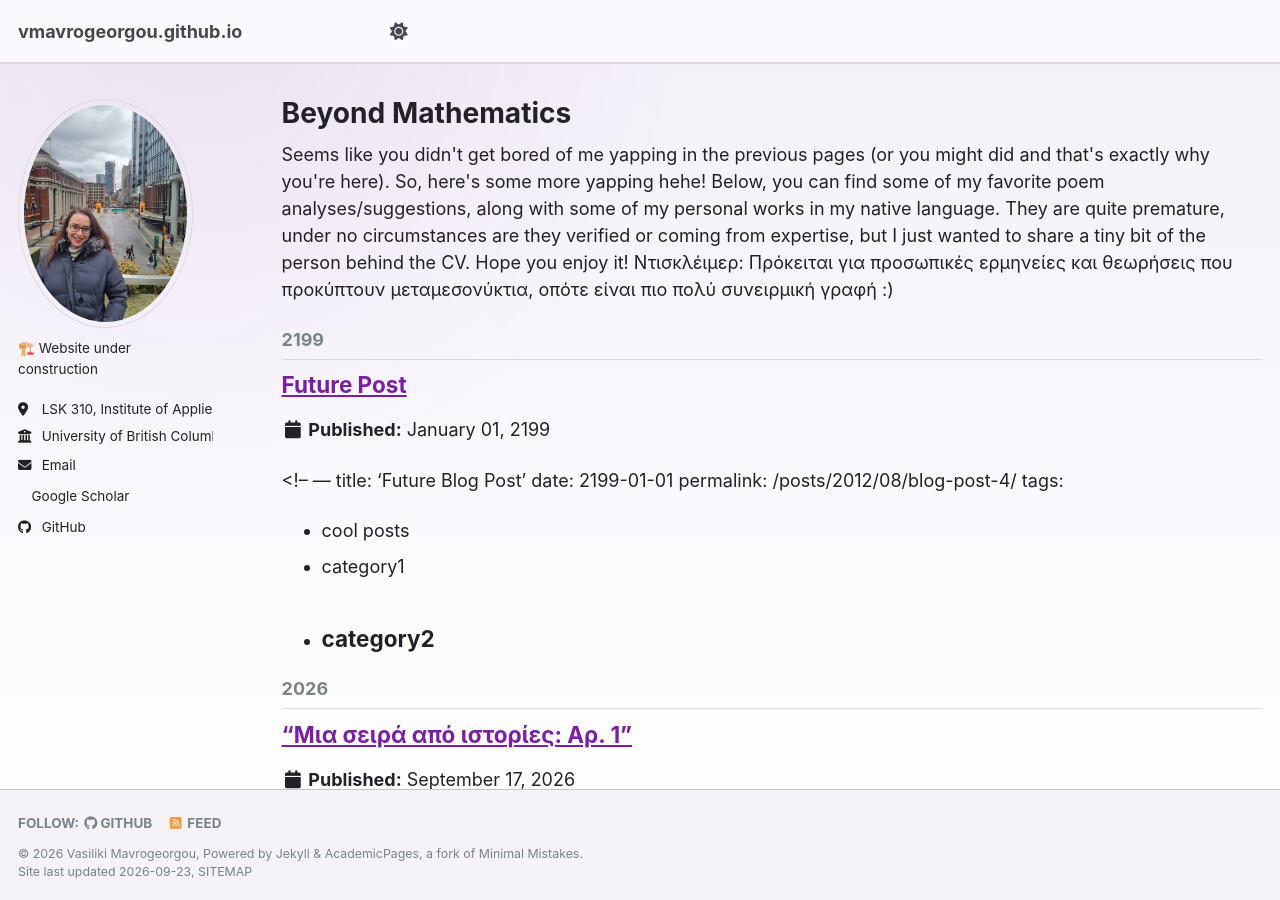
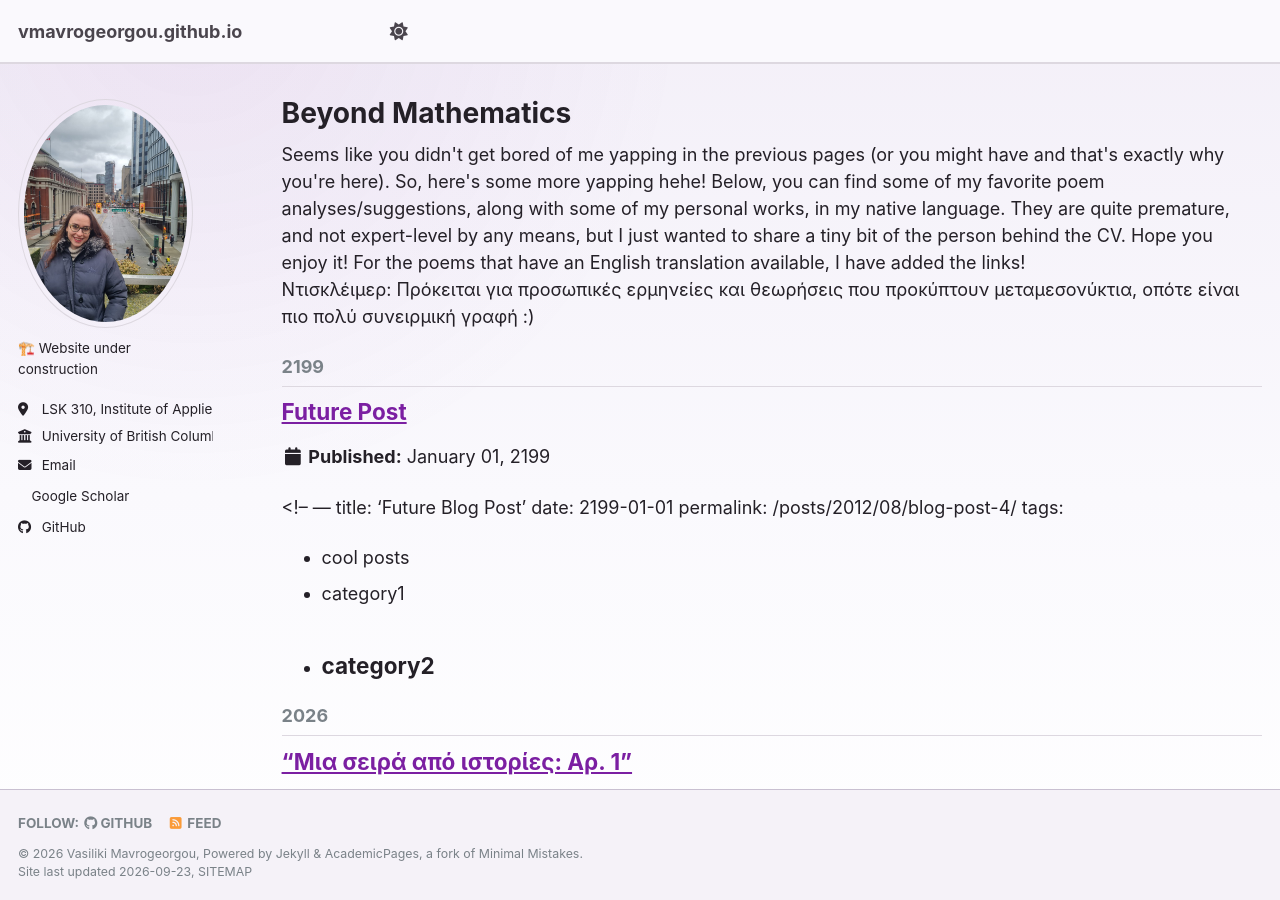
Before and after one commit to vmavrogeorgou/vmavrogeorgou.github.io, a Jekyll site: the page built from _pages/year-archive.html, in a window 1280 px wide and 900 px high. Built offline with Jekyll 4.4.1, drawn with Linux system fonts in a browser that asks for light colours; a style sheet for code colours, icons or effects is not loaded.

Commit message:
Update year-archive.html

```diff
--- a/_pages/year-archive.html
+++ b/_pages/year-archive.html
@@ -9,10 +9,12 @@ redirect_from:
 
 {% include base_path %}
 
-Seems like you didn't get bored of me yapping in the previous pages (or you might did and that's exactly why you're here). So, here's some more yapping hehe!
-Below, you can find some of my favorite poem analyses/suggestions, along with some of my personal works in my native language.
-They are quite premature, under no circumstances are they verified or coming from expertise, but I just wanted to share a tiny bit of the person behind
-the CV. Hope you enjoy it!
+Seems like you didn't get bored of me yapping in the previous pages (or you might have and that's exactly why you're here). So, here's some more yapping hehe!
+Below, you can find some of my favorite poem analyses/suggestions, along with some of my personal works, in my native language.
+They are quite premature, and not expert-level by any means, but I just wanted to share a tiny bit of the person behind the CV. Hope you enjoy it!
+For the poems that have an English translation available, I have added the links!
+
+<br>
 
 Ντισκλέιμερ: Πρόκειται για προσωπικές ερμηνείες και θεωρήσεις που προκύπτουν μεταμεσονύκτια, οπότε είναι πιο πολύ συνειρμική γραφή :)
 
```
